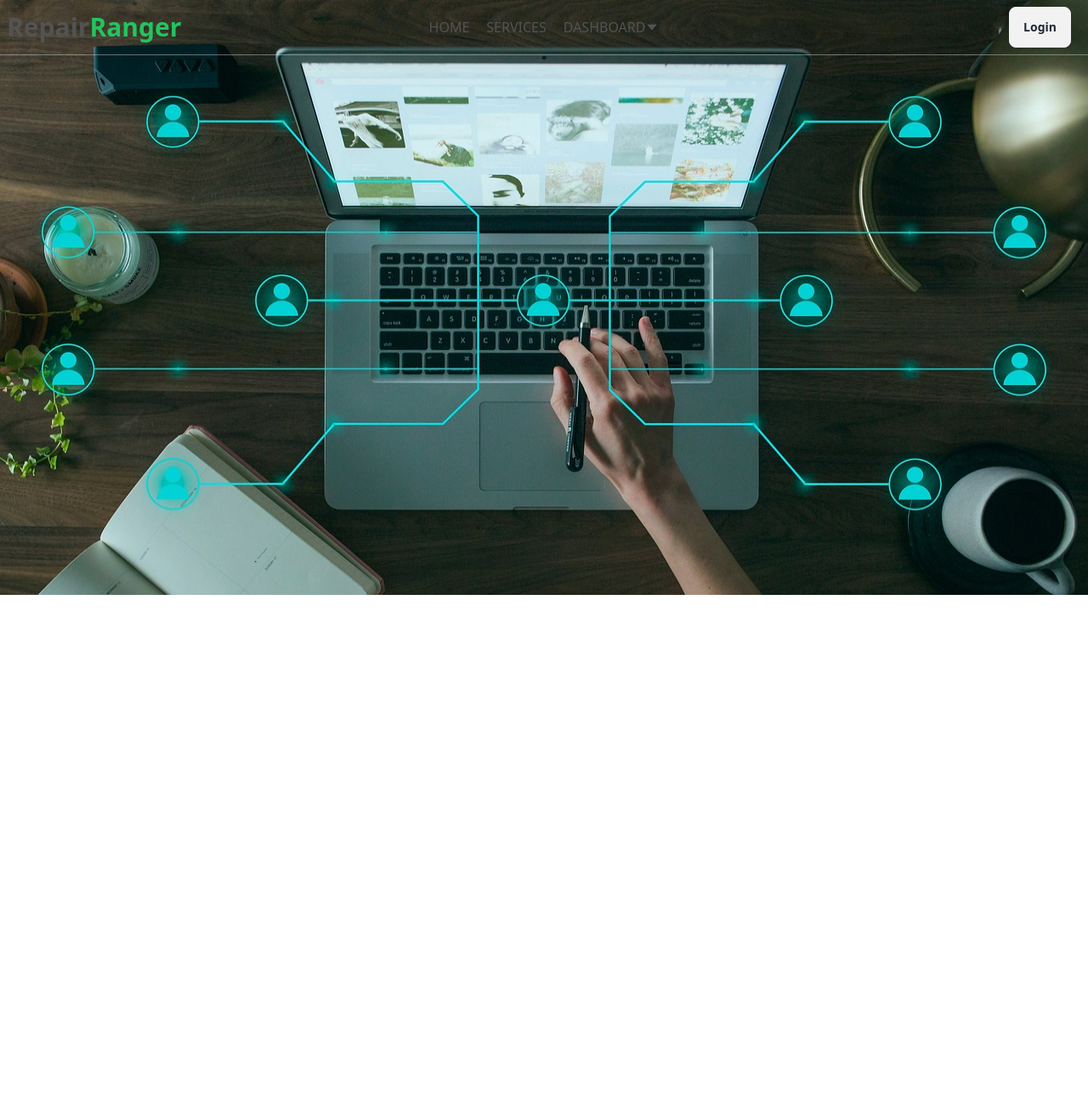
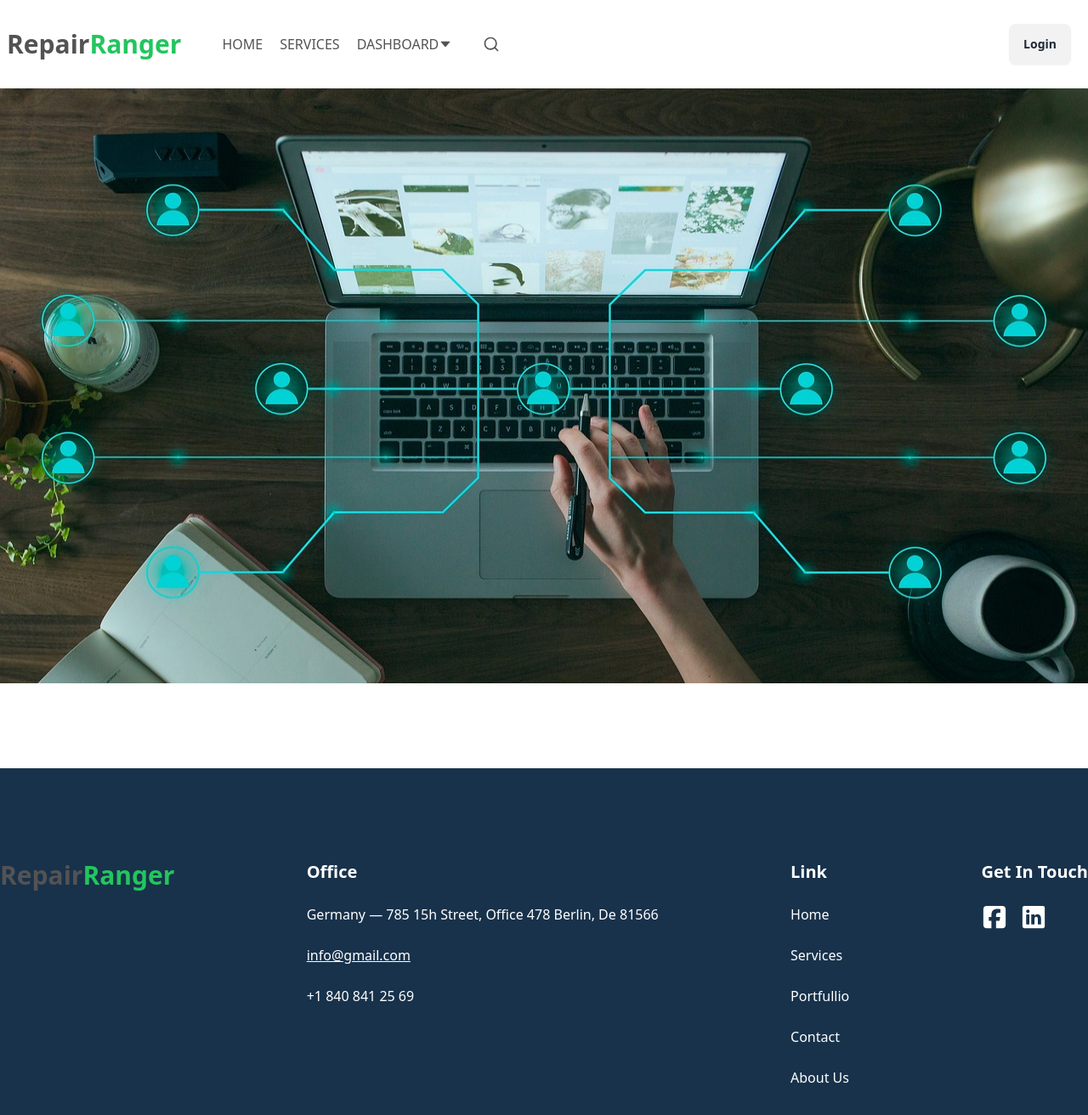
Before and after one commit to mydul62/repaire_ranger, a React (Vite) app: page / in a window 1280 px wide. Shown: the top 1312 px of the page at 85% size. Before the commit the page ends 800 px from the top, so only its background shows below. Built offline with nearby package versions, Linux system fonts and the light colour scheme; no server answers.

Commit message:
added search field design and service add page

```diff
--- a/src/Firebase/AuthProvider.jsx
+++ b/src/Firebase/AuthProvider.jsx
@@ -1,7 +1,9 @@
 import {
+  GoogleAuthProvider,
   createUserWithEmailAndPassword,
   onAuthStateChanged,
   signInWithEmailAndPassword,
+  signInWithPopup,
   signOut,
 } from "firebase/auth";
 import { createContext, useEffect, useState } from "react";
@@ -9,12 +11,22 @@ import { auth } from "./firebase-config";
 export const authContex = createContext();
 const AuthProvider = ({ children }) => {
   const [user, setUser] = useState("");
+   const googleProvider = new GoogleAuthProvider();
+   const [loading,setLoading]=useState(true)
+
+
 
   const registerWithPassword = (email, password) => {
+    setLoading(true);
     return createUserWithEmailAndPassword(auth, email, password);
   };
   const SignInWithPassword = (email, password) => {
+    setLoading(true);
     return signInWithEmailAndPassword(auth, email, password);
+  };
+  const googleSignIn = () => {
+    setLoading(true);
+    return signInWithPopup(auth, googleProvider);
   };
 
   const logout = () => {
@@ -31,7 +43,7 @@ const AuthProvider = ({ children }) => {
     //  const unSubscriber =
     onAuthStateChanged(auth, (currentUser) => {
       setUser(currentUser);
-      // setLoading(false);
+      setLoading(false);
     });
 
     // return ()=>unSubscriber();
@@ -41,7 +53,9 @@ const AuthProvider = ({ children }) => {
     user,
     registerWithPassword,
     SignInWithPassword,
-    logout
+    googleSignIn,
+    logout,
+    loading
   };
   return <authContex.Provider value={authInfo}>{children}</authContex.Provider>;
 };
--- a/src/Firebase/firebase-config.js
+++ b/src/Firebase/firebase-config.js
@@ -1,19 +1,24 @@
-
-import { getAuth } from "firebase/auth";
 // Import the functions you need from the SDKs you need
 import { initializeApp } from "firebase/app";
+import { getAuth } from "firebase/auth";
 // TODO: Add SDKs for Firebase products that you want to use
 // https://firebase.google.com/docs/web/setup#available-libraries
 
 // Your web app's Firebase configuration
 const firebaseConfig = {
-  apiKey: "AIzaSyCU7pSlyd6bZ5gdL59dTfoNzKuovROIQuE",
-  authDomain: "repairranger-auth.firebaseapp.com",
-  projectId: "repairranger-auth",
-  storageBucket: "repairranger-auth.appspot.com",
-  messagingSenderId: "909994528568",
-  appId: "1:909994528568:web:6f2e4d7fcd69cff801fbcd"
+  apiKey: import.meta.env.VITE_FIREBASE_API_KEY,
+  authDomain: import.meta.env.VITE_FIREBASE_AUTH_DOMAIN,
+  projectId: import.meta.env.VITE_FIREBASE_PROJECT_ID,
+  storageBucket: import.meta.env.VITE_FIREBASE_STORAGE_BUCKET,
+  messagingSenderId: import.meta.env.VITE_FIREBASE_MESSAGING_SENDER_ID,
+  appId: import.meta.env.VITE_FIREBASE_APP_ID
 };
+
+// Now you can use firebaseConfig in your Firebase initialization
+
+
+// Now you can use firebaseConfig in your Firebase initialization
+
 
 // Initialize Firebase
 const app = initializeApp(firebaseConfig);
--- /dev/null
+++ b/src/Routes/PriveteRoutes.jsx
@@ -0,0 +1,18 @@
+import { Navigate, useLocation } from "react-router-dom";
+import useAuth from "../Hooks/useAuth";
+
+
+const PriveteRoutes = ({children}) => {
+const {user,loading}=useAuth();
+const location = useLocation();
+if(loading){
+return <p className=" text-center font-bold text-3xl">Loading.....</p>
+}
+if(user){
+return children
+}else{
+  return <Navigate to="/login" state={location?.pathname || "/"} replace={true} />
+}
+};
+
+export default PriveteRoutes;
--- a/src/Routes/Routes.jsx
+++ b/src/Routes/Routes.jsx
@@ -11,6 +11,7 @@ import BookService from "../pages/BookedService/BookService";
 import ServiceToDo from "../pages/SeviceToDo/ServiceToDo";
 import Login from '../pages/Login/Login'
 import Registration from "../pages/Registration/Registration";
+import PriveteRoutes from "./PriveteRoutes";
 
 export const router =createBrowserRouter([
 {
@@ -31,7 +32,7 @@ children:[
 },
 {
   path:'/addservice',
-  element:<AddService></AddService>
+  element:<PriveteRoutes><AddService></AddService></PriveteRoutes>
 
 },
 {
--- a/src/pages/Addservice/AddService.jsx
+++ b/src/pages/Addservice/AddService.jsx
@@ -2,23 +2,18 @@ import useAuth from "../../Hooks/useAuth";
 
 const AddService = () => {
  const  {user}=useAuth()
- console.log(user);
   return (
-    <div className="py-24 flex flex-col min-h-screen justify-center items-center bg-[#f0f2f5]">
+    <div className="flex flex-col py-16 justify-center items-center bg-[#f0f2f5]">
    <div className=" w-[95%] shadow-lg  md:w-[40%] mx-auto  bg-white  rounded-t-badge ">
   <div className=" space-y-6 p-6">
-  <h2 className=" text-2xl py-6"> Add Service here</h2>
+  <h2 className=" text-3xl py-6 font-semibold font-Rancho text-[#535353] "> Add Service Here</h2>
       <div className=" flex gap-6">
       <input type="text" placeholder="Image URL" className="input input-bordered input-md w-full " />
       <input type="text" placeholder="Service Name" className="input input-bordered input-md w-full " />
       </div>
       <div className=" flex gap-6">
       <input type="text" placeholder="Price" className="input input-bordered input-md w-full " />
-      <input type="text" placeholder="Description" className="input input-bordered input-md w-full " />
-      </div>
-      <div className=" flex gap-6">
-      <input type="text" placeholder="Type here" className="input input-bordered input-md w-full " />
-      <input type="text" placeholder="Type here" className="input input-bordered input-md w-full " />
+      <input type="text" placeholder="Service Area" className="input input-bordered input-md w-full " />
       </div>
       <div className=" flex gap-6">
       <input type="text" readOnly placeholder={`${user?.email?user.email:'No user Available'}`} className="input input-bordered input-md w-full " />
@@ -26,6 +21,9 @@ const AddService = () => {
       </div>
       <div className=" flex gap-6">
       <input type="text" readOnly placeholder={`${user?.photoURL?user.photoURL:'No user Available'}`} className="input input-bordered input-md w-full " />
+      </div>
+      <div className=" flex gap-6">
+      <input type="text" placeholder="Description" className="input py-10 input-bordered input-md w-full " />
       </div>
   </div>
       <div className=" flex gap-6">
--- a/src/pages/Root/Root.jsx
+++ b/src/pages/Root/Root.jsx
@@ -1,5 +1,6 @@
 import { Outlet } from "react-router-dom";
 import Navbar from "../home/components/Navbar";
+import Footer from "../home/components/Footer";
 
 
 const Root = () => {
@@ -8,9 +9,10 @@ const Root = () => {
     <div>
     <Navbar></Navbar>
     </div>
-      <div>
+      <div className=" min-h-[calc(100vh-268px-68px)]">
       <Outlet></Outlet>
       </div>
+      <Footer></Footer>
     </div>
   );
 };
--- /dev/null
+++ b/src/pages/home/components/Footer.jsx
@@ -0,0 +1,53 @@
+import { Link } from "react-router-dom";
+import { FaSquareFacebook } from "react-icons/fa6";
+import { IoLogoLinkedin } from "react-icons/io5";
+
+
+const Footer = () => {
+  return (
+    <div className=" bg-[#18324B] py-[108px]">
+     <div className="max-w-7xl mx-auto">
+     <div className=" flex justify-between flex-wrap ">
+<div>
+<h2> <a className=" text-3xl text-[#535353] font-bold">Repair<span className=" text-green-500">Ranger</span></a></h2>
+</div>
+<div className=" text-white space-y-6">
+<h2 className=" text-xl font-semibold">Office</h2>
+<div>
+<p className=" font-medium">Germany —
+785 15h Street, Office 478
+Berlin, De 81566</p>
+</div>
+<p className=" underline py1">info@gmail.com</p>
+<h3>+1 840 841 25 69</h3>
+
+</div>
+<div className=" text-white space-y-6">
+<h2 className=" text-xl font-semibold">Link</h2>
+<div>
+ <p><Link to={'/'} className=" font-medium">Home</Link></p>
+</div>
+<p><Link to={'/allservices'} className="">Services</Link></p>
+ <p>Portfullio</p>
+ <p>Contact</p>
+ <p>About Us</p>
+</div>
+<div className=" text-white space-y-6">
+<h2 className=" text-xl font-semibold">Get In Touch</h2>
+<div>
+<ul className=" flex gap-4">
+ <h2><FaSquareFacebook size={30}/>
+</h2>
+ <h2><IoLogoLinkedin size={30} />
+</h2>
+</ul>
+</div>
+
+</div>
+      </div>
+     </div>
+    </div>
+  );
+};
+
+export default Footer;
--- a/src/pages/home/components/Navbar.jsx
+++ b/src/pages/home/components/Navbar.jsx
@@ -3,12 +3,15 @@ import { useState } from "react";
 import useAuth from "../../../Hooks/useAuth";
 import { AiOutlineCaretDown } from "react-icons/ai";
 import { AiOutlineCaretUp } from "react-icons/ai";
+import { RiSearchLine } from "react-icons/ri";
+import { RxCross1 } from "react-icons/rx";
 
 
 const Navbar = () => {
 const [drop,setDrop]=useState(false);
 const {user,logout}=useAuth();
 const [show, setShow]=useState(false)
+const [search, setSearch]=useState(true)
 
 const handleLogOut =()=>{
   logout()
@@ -16,6 +19,9 @@ const handleLogOut =()=>{
 
 const handleDropDrown = ()=>{
   setDrop(!drop)
+}
+const handleSearchdrop = ()=>{
+setSearch(!search)
 }
 const navlist = <>
   <li><NavLink  >Home</NavLink></li>
@@ -33,6 +39,7 @@ const navlist = <>
 
           </ul>
       </li>
+      <li onClick={handleSearchdrop} className=" flex items-center pl-4"><RiSearchLine size={20} /></li>
 
 </>
 
@@ -43,17 +50,21 @@ const handleMenuBar = (e) => {
 
 
   return (
-  <div className=" fixed w-full ">
-    <div className=" bg-transparent border-b border-[#eeeeee68]">
+  <div className=" py-5  w-full ">
+    <div className=" bg-white">
       <div className="navbar max-w-7xl mx-auto ">
-  <div className="navbar-start">
-    <a className=" text-3xl text-[#535353] font-bold">Repair<span className=" text-green-500">Ranger</span></a>
-  </div>
+<div className="navbar-start ">
+<div className=" flex gap-12 items-center">
+    <Link to={'/'} className=" text-3xl text-[#535353] font-bold">Repair<span className=" text-green-500">Ranger</span></Link>
+
   <div className="navbar-center hidden lg:flex ">
     <ul className=" flex justify-center gap-5 uppercase py-2 text-[16px] font-medium text-[#535353]">
     {navlist}
     </ul>
   </div>
+  </div>
+
+</div>
   <div className="navbar-end gap-3">
    {
    !user &&  <Link to={'/login'} className="btn">Login</Link>
@@ -98,6 +109,20 @@ const handleMenuBar = (e) => {
     {navlist}
     </ul>
     </div>
+    <div className=  {` w-full absolute ${search?'-top-72 h-0 delay-300 duration-1000':'top-0 h-[300px] duration-300'} min-h-[200px] bg-[#18324B]`}>
+    <div onClick={()=>handleSearchdrop(setSearch(false))} className=" flex py-4 justify-between mx-12 my-4">
+    <h2> <a className=" text-3xl text-[#535353] font-bold">Repair<span className=" text-green-500">Ranger</span></a></h2>
+    <h2 className=" text-white border-2 rounded-full p-1  font-bold"><RxCross1 size={30} />
+</h2></div>
+
+<div className="max-w-[60%] mx-auto flex flex-col justify-center items-center mt-12">
+<input type="text" placeholder="Type Words" className=" bg-transparent text-white font-bold text-2xl uppercase   outline-none   w-full py-4 " />
+<div className={` float-left h-[1px] bg-[#82738e] ${search?'w-0 duration-300':'w-full duration-1000'} `}>
+
+</div>
+</div>
+
+    </div>
     </div>
   );
 };
--- a/tailwind.config.js
+++ b/tailwind.config.js
@@ -5,7 +5,13 @@ export default {
     "./src/**/*.{js,ts,jsx,tsx}",
   ],
   theme: {
-    extend: {},
+    extend: {
+      fontFamily: {
+        // add the css variable and include fallback fonts from tailwind default theme
+        Roboto: ["Roboto", "sans-serif"],
+        Rancho: ["Rancho", "cursive"],
+      },
+    },
   },
   plugins: [
     require('daisyui'),
```
Also changed, not shown: src/pages/Login/Login.jsx (+32 -7 lines), 1 other file (tests, documents, lock files or other folders).
